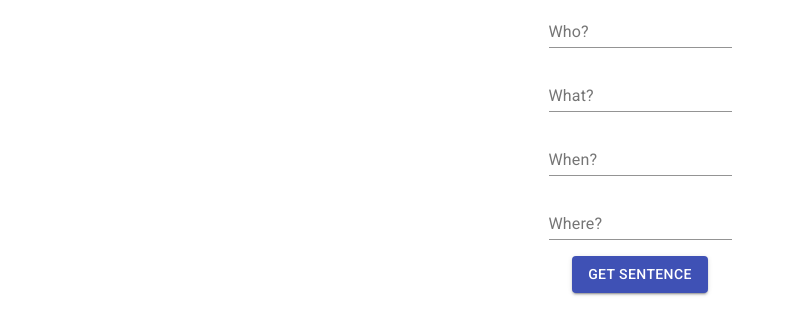
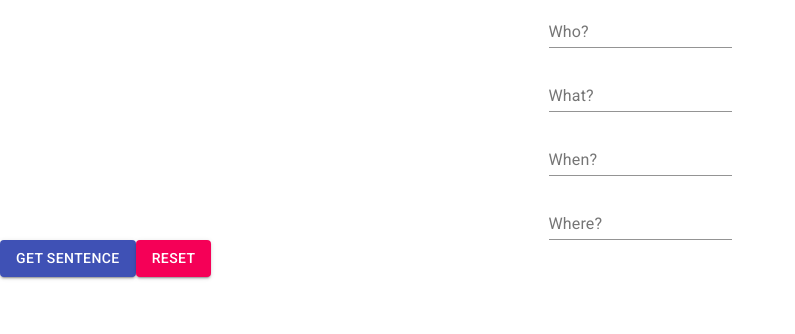
Before and after one commit to ToriaHUB/sentence-game, a React (Create React App) app: page / in a window 1280 px wide. Shown: the top 334 px of the page, without its empty margins (0-795 px from the left). Built offline with nearby package versions, Linux system fonts and the light colour scheme.

Commit message:
[GAME] Added sentenceButton & resetButton

```diff
--- a/package.json
+++ b/package.json
@@ -7,6 +7,7 @@
     "@testing-library/jest-dom": "^4.2.4",
     "@testing-library/react": "^9.3.2",
     "@testing-library/user-event": "^7.1.2",
+    "@types/react-redux": "^7.1.8",
     "react": "^16.13.1",
     "react-dom": "^16.13.1",
     "react-redux": "^7.2.0",
--- a/src/App.js
+++ b/src/App.js
@@ -2,11 +2,17 @@ import React from "react"
 import { InputList } from "./components/input-list"
 import { Provider } from "react-redux"
 import { store } from "./redux/store"
+import { Sentence } from "./components/sentence"
+import { SentenceButton } from "./components/sentence-button"
+import { ResetButton } from "./components/reset"
 
 function App() {
   return (
     <Provider store={store}>
       <InputList />
+      <SentenceButton />
+      <ResetButton />
+      <Sentence />
     </Provider>
   )
 }
--- a/src/components/input-list.tsx
+++ b/src/components/input-list.tsx
@@ -1,27 +1,67 @@
 import React from "react"
 import Grid from "@material-ui/core/Grid"
 import TextField from "@material-ui/core/TextField/TextField"
-import Button from "@material-ui/core/Button"
+import { useDispatch, useSelector } from "react-redux"
+import { actionCreators } from "../redux/creators"
+import { ReduxState } from "../redux/reducer"
 
 export const InputList: React.FC = () => {
+  const dispatch = useDispatch()
+
+  const who = useSelector<ReduxState, string>((state) => {
+    return state.who
+  })
+
+  const what = useSelector<ReduxState, string>((state) => {
+    return state.what
+  })
+
+  const when = useSelector<ReduxState, string>((state) => {
+    return state.when
+  })
+
+  const where = useSelector<ReduxState, string>((state) => {
+    return state.where
+  })
+
   return (
     <Grid container={true} spacing={2} direction={"column"} alignItems={"center"} component={"div"}>
       <Grid item={true} component={"div"}>
-        <TextField label="Who?" fullWidth={true} />
+        <TextField
+          label="Who?"
+          fullWidth={true}
+          value={who}
+          onChange={(event) => {
+            dispatch(actionCreators.setWho(event.target.value))
+          }}
+        />
       </Grid>
       <Grid component={"div"} item={true}>
-        <TextField label="What?" />
+        <TextField
+          label="What?"
+          value={what}
+          onChange={(event) => {
+            dispatch(actionCreators.setWhat(event.target.value))
+          }}
+        />
       </Grid>
       <Grid component={"div"} item={true}>
-        <TextField label="When?" />
+        <TextField
+          label="When?"
+          value={when}
+          onChange={(event) => {
+            dispatch(actionCreators.setWhen(event.target.value))
+          }}
+        />
       </Grid>
       <Grid component={"div"} item={true}>
-        <TextField label="Where?" />
-      </Grid>
-      <Grid component={"div"} item={true}>
-        <Button href={""} color={"primary"} variant={"contained"}>
-          Get sentence
-        </Button>
+        <TextField
+          label="Where?"
+          value={where}
+          onChange={(event) => {
+            dispatch(actionCreators.setWhere(event.target.value))
+          }}
+        />
       </Grid>
     </Grid>
   )
--- /dev/null
+++ b/src/components/reset.tsx
@@ -0,0 +1,21 @@
+import React from "react"
+import { useDispatch } from "react-redux"
+import { actionCreators } from "../redux/creators"
+import Button from "@material-ui/core/Button"
+
+export const ResetButton: React.FC = () => {
+  const dispatch = useDispatch()
+
+  return (
+    <Button
+      href={""}
+      color={"secondary"}
+      variant={"contained"}
+      onClick={() => {
+        dispatch(actionCreators.resetStore())
+      }}
+    >
+      Reset
+    </Button>
+  )
+}
--- /dev/null
+++ b/src/components/sentence-button.tsx
@@ -0,0 +1,22 @@
+import React from "react"
+import { useDispatch } from "react-redux"
+
+import { actionCreators } from "../redux/creators"
+import Button from "@material-ui/core/Button"
+
+export const SentenceButton: React.FC = () => {
+  const dispatch = useDispatch()
+
+  return (
+    <Button
+      href={""}
+      color={"primary"}
+      variant={"contained"}
+      onClick={() => {
+        dispatch(actionCreators.setSentence())
+      }}
+    >
+      Get sentence
+    </Button>
+  )
+}
--- /dev/null
+++ b/src/components/sentence.tsx
@@ -0,0 +1,11 @@
+import React from "react"
+import { useSelector } from "react-redux"
+import { ReduxState } from "../redux/reducer"
+
+export const Sentence: React.FC = () => {
+  const who = useSelector<ReduxState, string>((state) => {
+    return state.sentence
+  })
+
+  return <div>{who}</div>
+}
--- a/src/redux/creators.ts
+++ b/src/redux/creators.ts
@@ -1,4 +1,4 @@
-import { SetWhatAction, SetWhenAction, SetWhereAction, SetWhoAction } from "./actions"
+import { ResetStore, SetSentence, SetWhatAction, SetWhenAction, SetWhereAction, SetWhoAction } from "./actions"
 
 const setWho = (data: string): SetWhoAction => {
   return {
@@ -28,9 +28,23 @@ const setWhere = (data: string): SetWhereAction => {
   }
 }
 
+const setSentence = (): SetSentence => {
+  return {
+    type: "SET_SENTENCE",
+  }
+}
+
+const resetStore = (): ResetStore => {
+  return {
+    type: "RESET_STORE",
+  }
+}
+
 export const actionCreators = {
   setWho,
   setWhat,
   setWhen,
   setWhere,
+  setSentence,
+  resetStore,
 }
--- a/src/redux/reducer.ts
+++ b/src/redux/reducer.ts
@@ -1,10 +1,11 @@
-import { SetWhatAction, SetWhenAction, SetWhereAction, SetWhoAction } from "./actions"
+import { ResetStore, SetSentence, SetWhatAction, SetWhenAction, SetWhereAction, SetWhoAction } from "./actions"
 
 const initialState: ReduxState = {
   who: "",
   what: "",
   when: "",
   where: "",
+  sentence: "",
 }
 
 export type ReduxState = {
@@ -12,11 +13,12 @@ export type ReduxState = {
   what: string
   when: string
   where: string
+  sentence: string
 }
 
 export const reducer = (
   state = initialState,
-  action: SetWhoAction | SetWhatAction | SetWhenAction | SetWhereAction
+  action: SetWhoAction | SetWhatAction | SetWhenAction | SetWhereAction | SetSentence | ResetStore
 ): ReduxState => {
   switch (action.type) {
     case "SET_WHO":
@@ -27,6 +29,11 @@ export const reducer = (
       return { ...state, when: action.data }
     case "SET_WHERE":
       return { ...state, where: action.data }
+    case "SET_SENTENCE":
+      const sentence = `${state.who} ${state.what} ${state.where} ${state.when}`
+      return { ...state, sentence: sentence }
+    case "RESET_STORE":
+      return { ...initialState }
     default:
       return state
   }
--- a/src/redux/store.ts
+++ b/src/redux/store.ts
@@ -1,4 +1,9 @@
 import { createStore } from "redux"
 import { reducer } from "./reducer"
 
-export const store = createStore(reducer)
+// @ts-ignore
+export const store = createStore(
+  reducer,
+  // @ts-ignore
+  window.__REDUX_DEVTOOLS_EXTENSION__ && window.__REDUX_DEVTOOLS_EXTENSION__()
+)
```
Also changed, not shown: src/redux/actions.ts (+8 -0 lines), src/redux/index.ts (deleted), 1 other file (tests, documents, lock files or other folders).
